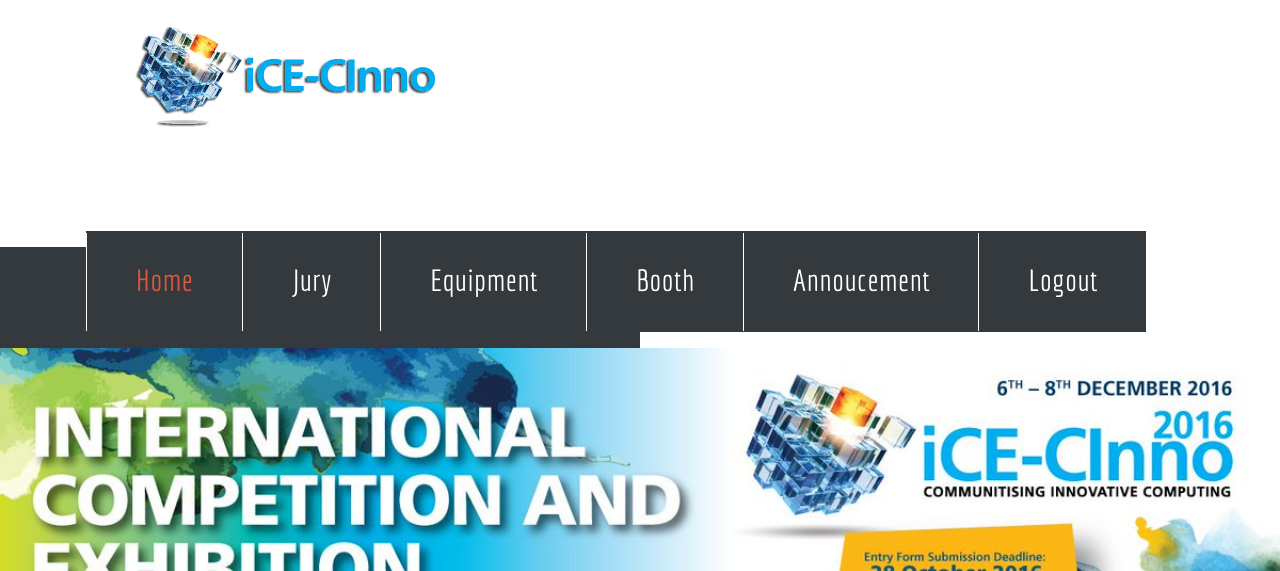
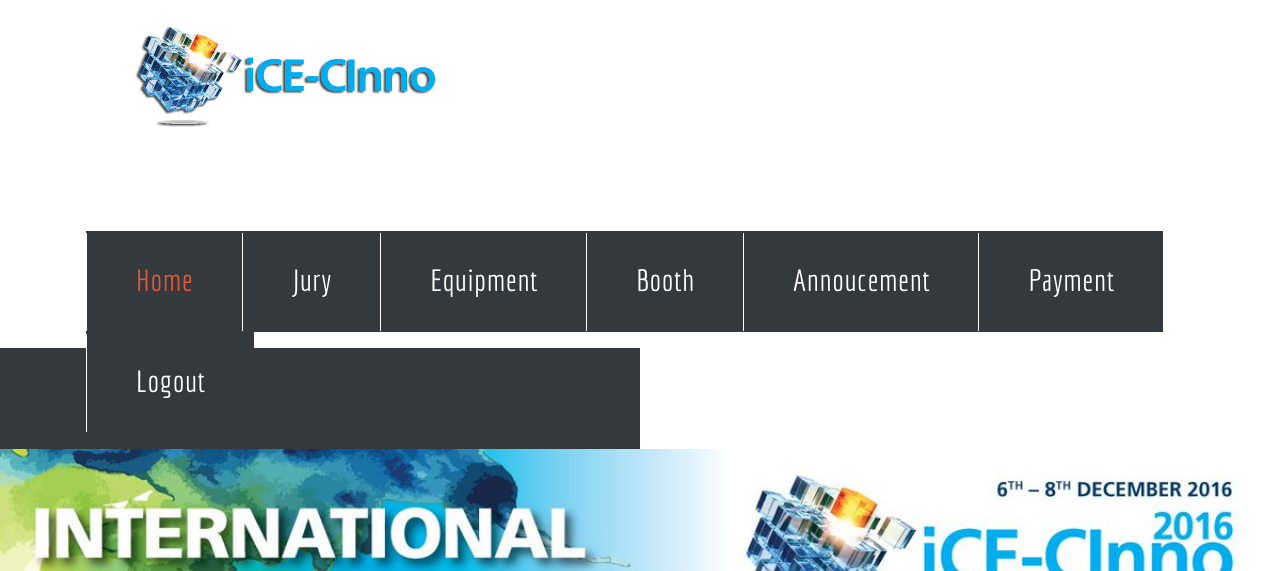
Before and after one commit to JianHui97/SemProject, a PHP site: page /sdw/BoothForm.php?pid=1 in a window 1280 px wide. Shown: the part 165-736 px from the top of the page. Run offline with PHP 8.4, Linux system fonts and the light colour scheme; data comes from the database, SQL or seed files in the repository.

Commit message:
addpaymenttab

```diff
--- a/sdw/ManageBooth/View/header1.php
+++ b/sdw/ManageBooth/View/header1.php
@@ -32,6 +32,7 @@
              <li><a href="/sdw/ManageEquipment/manage_equipment/viewequip.php">Equipment</a></li>
              <li><a href="/sdw/ManageBooth/View/BoothView.php">Booth</a></li>
 			 <li><a href="">Annoucement</a></li>
+			 <li><a href="">Payment</a></li>
 			 <li><a href="http://localhost/sdw/ManageLogin/View/">Logout</a></li>
            </ul>
           </nav>
```
